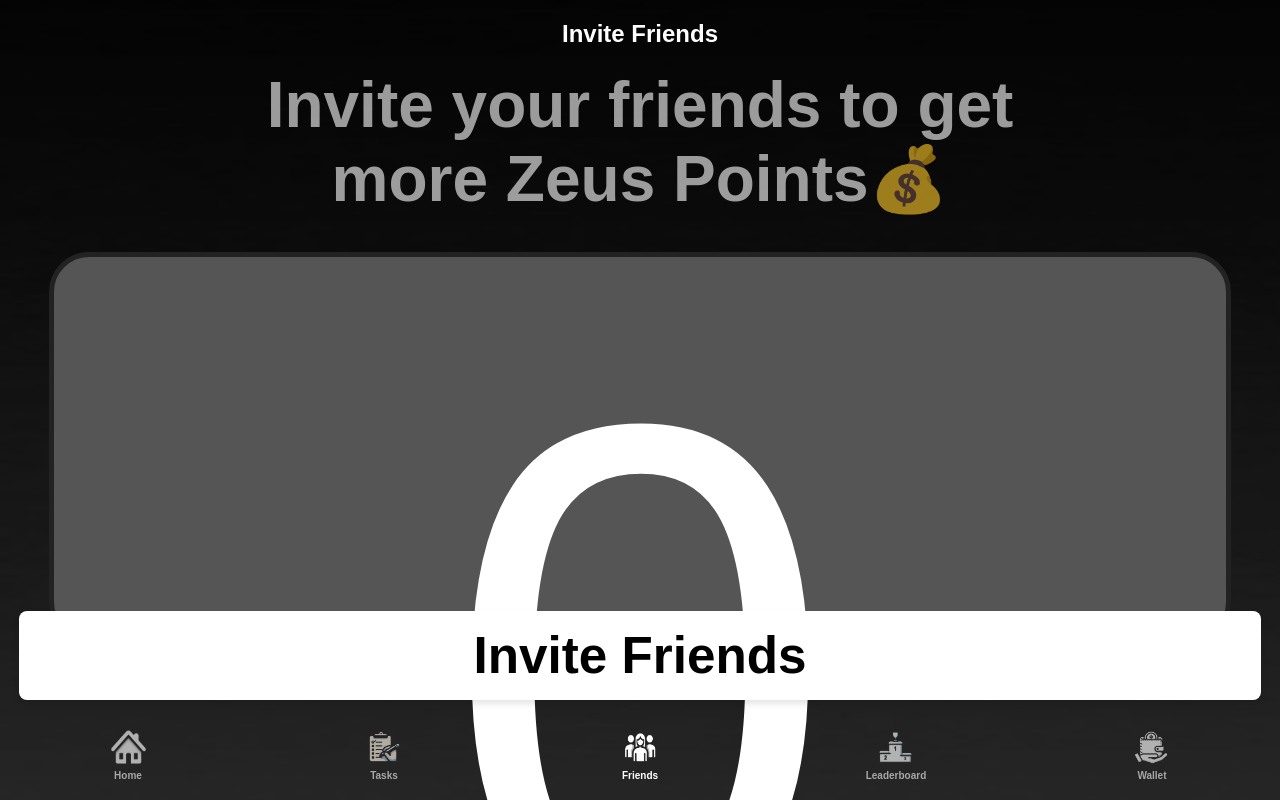
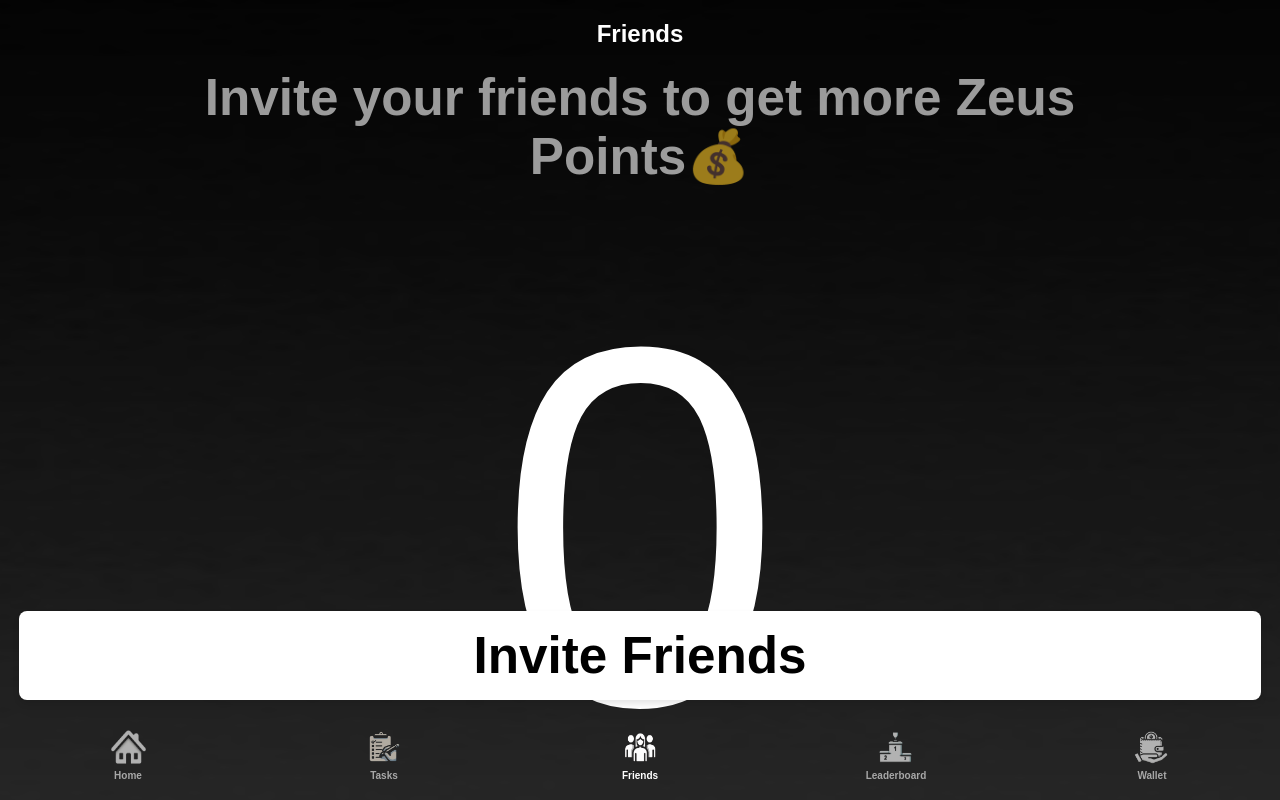
Before and after one commit to TipoIarik228/TipoIarik228.github.io, a plain HTML site: page index.html in a window 1280 px wide. Both pictures are taken after a click on the button "Friends". Drawn offline with Linux system fonts and the light colour scheme.

Commit message:
Add files via upload

```diff
--- a/index.html
+++ b/index.html
@@ -113,12 +113,12 @@
         }
         .task-text h3 {
             margin: 0;
-            font-size: 4vw;
+            font-size: 3.6vw;
             color: white;
         }
         .task-text p {
             margin: 5px 0 0;
-            font-size: 3.5vw;
+            font-size: 3.2vw;
             color: dodgerblue;
         }
         .claim-button {
@@ -189,31 +189,30 @@
             background-color: #f0f0f0; /* Цвет при наведении */
         }
         .invite-text {
-            font-size: 5vw; /* Размер текста */
+            font-size: 4vw; /* Размер текста */
             width: 70vw;
             color: rgba(255, 255, 255, 0.6); /* Серый цвет */
             text-align: center; /* Центрирование текста */
             margin-bottom: 20px; /* Отступ снизу */
         }
-        .invited-friends {
-            width: 90vw;
-            height: 45vh;
+        .points-container{
             justify-items: center;
             margin-top: 15px; /* Отступ сверху */
             font-size: 5vw; /* Размер текста */
-            border-radius: 40px;
-            background-color: #555; /* Серый цвет */
-            border: #222222 solid 5px;
             color: white; /* Цвет текста */
             padding: 10px; /* Внутренние отступы */
             text-align: center; /* Центрирование текста */
+        }
+
+        .invited-friends {
+
         }
         .invited-friends p{
             margin-top: 10px;
             font-size: 25px;
         }
         #invited-count{
-            font-size: 55vw;
+            font-size: 40vw;
         }
     </style>
 </head>
@@ -244,7 +243,7 @@
 
     <!-- Страница с приглашенными друзьями -->
     <div id="friends" class="main-content hidden">
-        <h2>Invite Friends</h2>
+        <h2>Friends</h2>
         <div class="invite-text">
             <b>Invite your friends to get more Zeus Points💰</b>
         </div>
@@ -438,7 +437,7 @@
     function inviteFriends() {
         // Создаем уникальную ссылку с вашим userId
         const inviteLink = `https://t.me/Zeuscoins_bot/Zeus?ref=${userId}`;
-        const text = `Join me in this awesome game! ${inviteLink}`;
+        const text = `Join me in this awesome game!`;
 
         // Используем API Telegram для обмена ссылкой
         if (navigator.share) {
```
